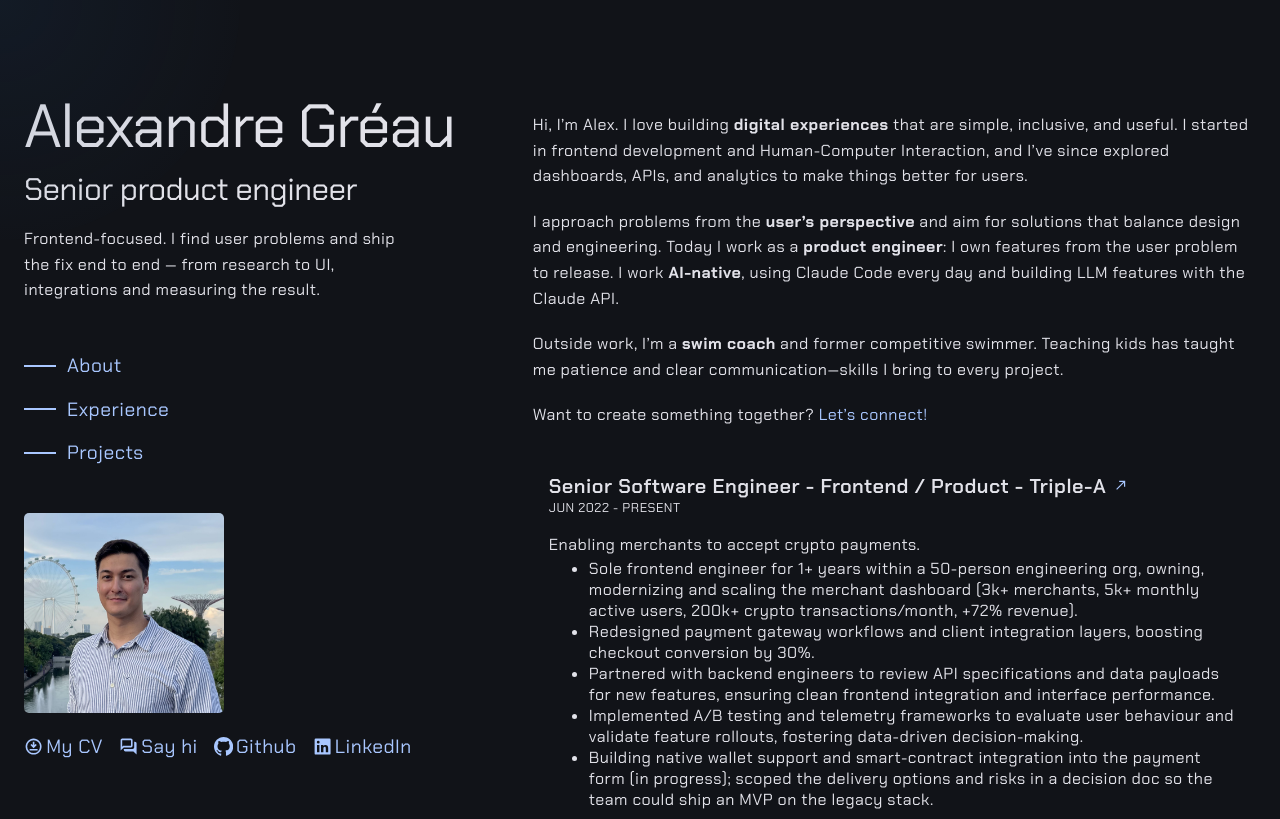
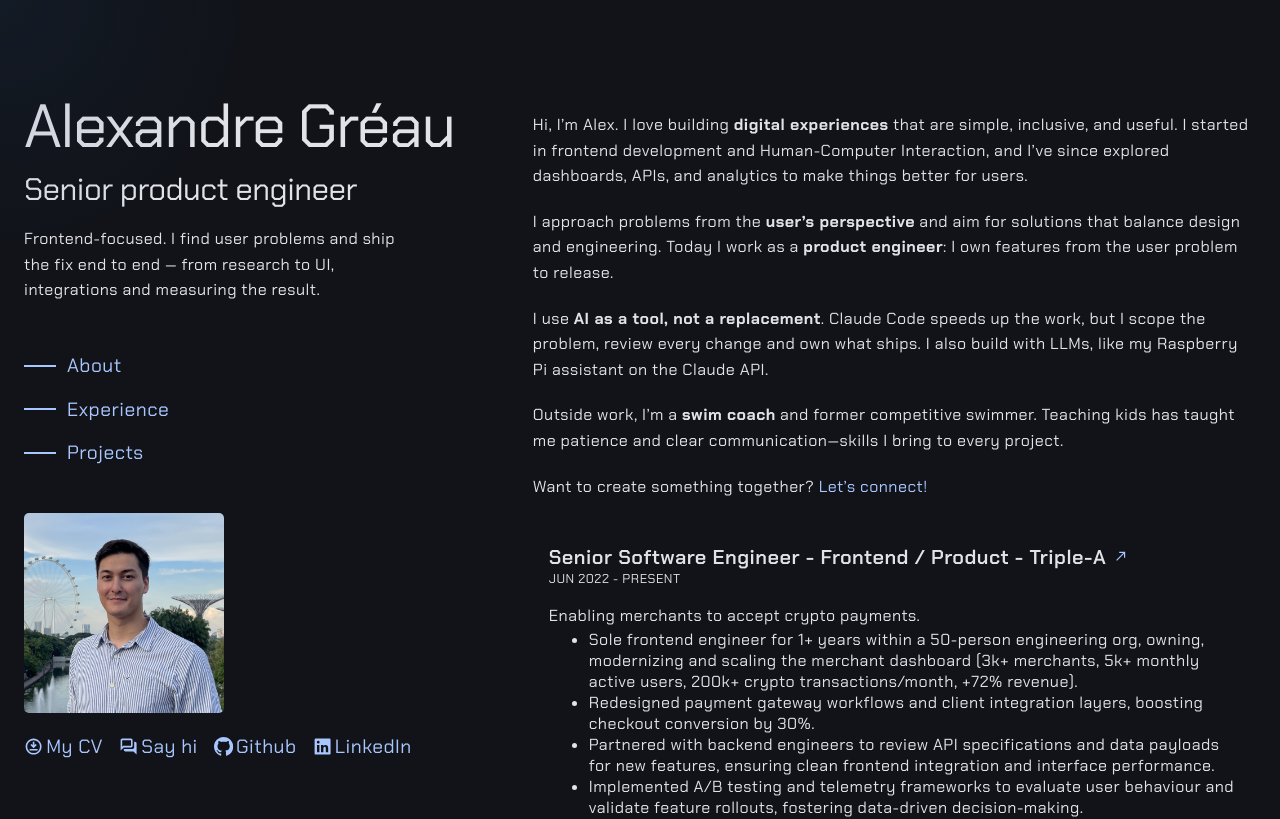
Before and after one commit to AlexGreau/Portfolio, a Vue app: page / in a window 1280 px wide. Shown: the top 819 px of the page. Built offline with nearby package versions, Linux system fonts and the light colour scheme.

Commit message:
feat: reword AI paragraph to show ownership

```diff
--- a/src/views/HomeView.vue
+++ b/src/views/HomeView.vue
@@ -108,8 +108,13 @@
         <p>
           I approach problems from the <strong>user’s perspective</strong> and aim for solutions
           that balance design and engineering. Today I work as a <strong>product engineer</strong>:
-          I own features from the user problem to release. I work <strong>AI-native</strong>, using
-          Claude Code every day and building LLM features with the Claude API.
+          I own features from the user problem to release.
+        </p>
+
+        <p>
+          I use <strong>AI as a tool, not a replacement</strong>. Claude Code speeds up the work,
+          but I scope the problem, review every change and own what ships. I also build with LLMs,
+          like my Raspberry Pi assistant on the Claude API.
         </p>
 
         <p>
```
